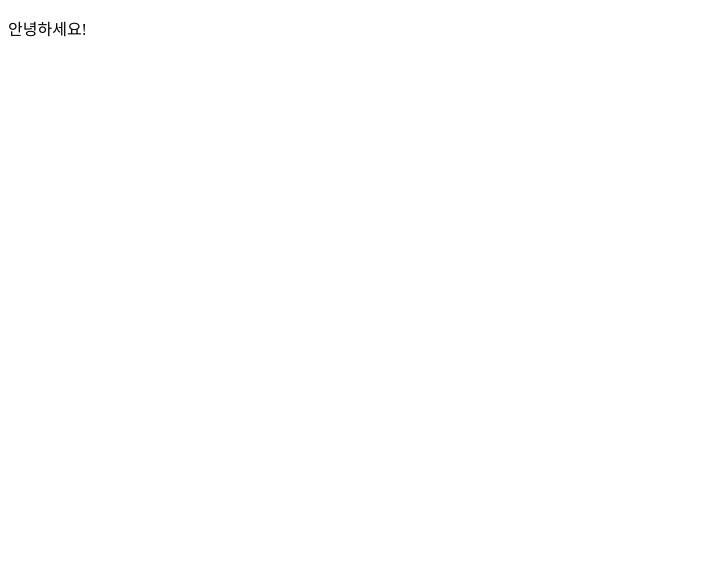
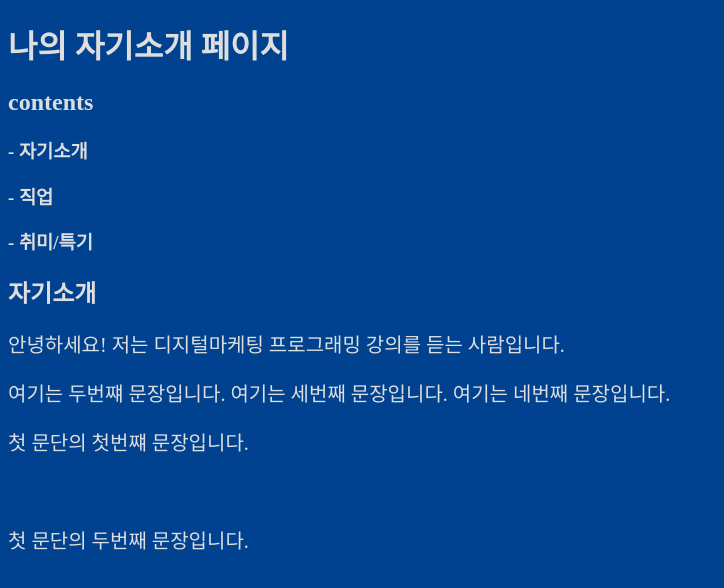
Before and after one commit to leeeseonmin/24-dma-prg, a plain HTML site: page index.html in a window 1280 px wide. Shown: the whole page, without its empty margins (0-724 px from the left). Drawn offline with Linux system fonts and the light colour scheme.

Commit message:
3주차 수업(meta, link, script, h,p)

```diff
--- a/index.html
+++ b/index.html
@@ -8,9 +8,44 @@
     <meta name="description" content="나의 첫 자기소개 페이지입니다.">
     <meta name="author" content="Kookmin Univ">
     <meta name="keywords" content="자기소개, 국민대, 경영대학원">
+    <meta property="og:title" content="나의 첫 자기소개 페이지입니다.">
+    <meta property="og:image" content="https://images.pexels.com/photos/14051972/pexels-photo-14051972.jpeg?auto=compress&cs=tinysrgb&w=600&lazy=load">
+<link href="./style.css" rel="stylesheet" type="text/css">
+<style>
+p {
+  font-size: 20px;
+}
+
+
+
+
+
+</style>
+ <script>
+  //alert('이 컴퓨터는 해킹되었습니다');
+   //js에서 주석처리 할때 쓰는 //
+ </script>
+  <script src="./script.js"></script>
+
   </head>
   <!-- body: 사용자에게 보여질 정보를 정의하는 공간 -->
   <body>
-    <p>안녕하세요!</p>
+    <h1>나의 자기소개 페이지</h1>
+    <h2>contents</h2>
+      <h3>- 자기소개</h3>
+      <h3>- 직업</h3>
+      <h3>- 취미/특기</h3>
+    <h2>자기소개</h2>
+    <p>안녕하세요! 저는 디지털마케팅 프로그래밍 강의를 듣는 사람입니다.</p>
+    <P>여기는 두번쨰 문장입니다.
+
+    여기는 세번째 문장입니다.
+
+    여기는 네번째 문장입니다.</P>
+    <p>
+    첫 문단의 첫번쨰 문장입니다. </br></br></br></br>
+    <!-- 이렇게 쓰면 안됩니다. 스타일 영역이라 구조로 바꿀라하면 감점이요. -->
+    첫 문단의 두번째 문장입니다.
+    </p>
   </body>
 </html>
--- a/style.css
+++ b/style.css
@@ -2,3 +2,8 @@ html {
   height: 100%;
   width: 100%;
 }
+
+body {
+  background-color: #004290;
+  color: #dedede;
+}
```
